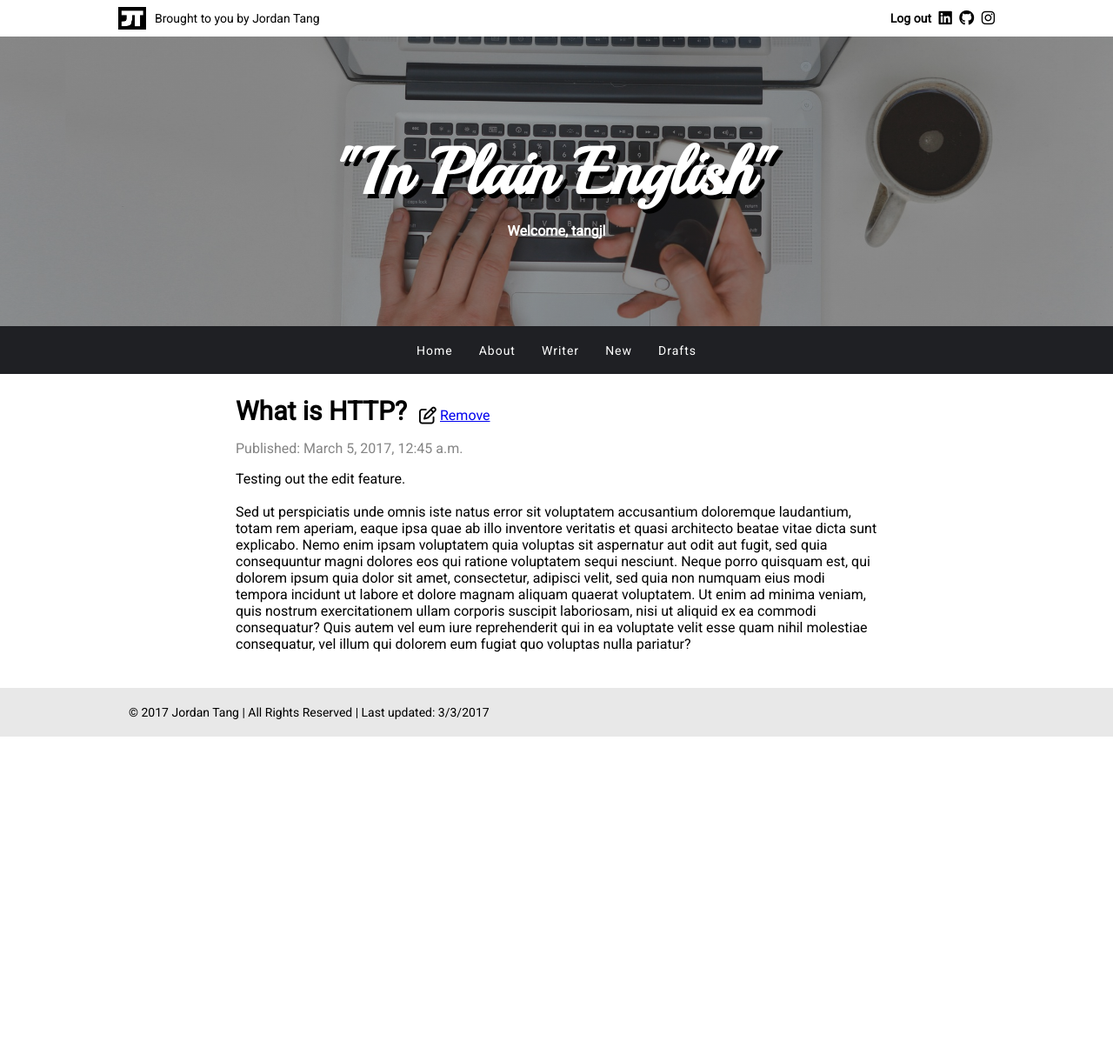
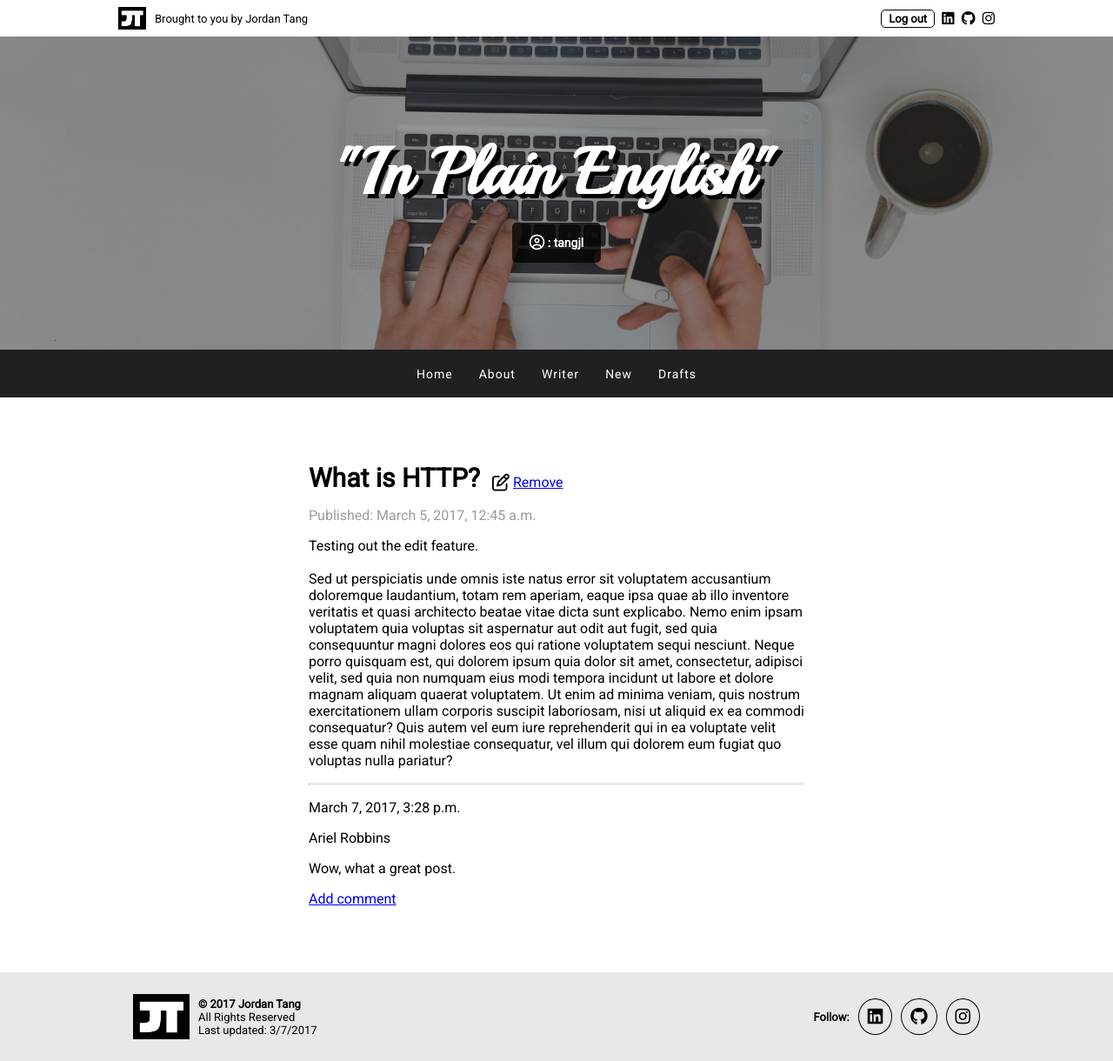
Before and after one commit to tangjl/blog, a Django app: page /post/2/ in a window 1280 px wide. Shown: the whole page at 87% size. Before the commit the page ends 847 px from the top, so only its background shows below. Run offline with Django 3.2, Linux system fonts and the light colour scheme; a user stored in the database is signed in; data comes from the database, SQL or seed files in the repository; both versions use the stored data as it was after the commit; some libraries are stand-ins or nearby versions.

Commit message:
lots of layout additions, cards

```diff
--- a/app/admin.py
+++ b/app/admin.py
@@ -1,4 +1,5 @@
 from django.contrib import admin
-from .models import Post
+from .models import Post, Comment
 
 admin.site.register(Post)
+admin.site.register(Comment)
--- a/app/models.py
+++ b/app/models.py
@@ -14,5 +14,22 @@ class Post(models.Model):
         self.published_date = timezone.now()
         self.save()
 
+    def approved_comments(self):
+        return self.comments.filter(approved_comment=True)
+
     def __str__(self):
         return self.title
+
+class Comment(models.Model):
+    post = models.ForeignKey('app.Post', related_name='comments')
+    author = models.CharField(max_length=200)
+    text = models.TextField()
+    created_date = models.DateTimeField(default=timezone.now)
+    approved_comment = models.BooleanField(default=False)
+
+    def approve(self):
+        self.approved_comment = True
+        self.save()
+
+    def __str__(self):
+        return self.text
--- a/app/static/css/style.css
+++ b/app/static/css/style.css
@@ -11,7 +11,7 @@ header {
     display: flex;
     justify-content: space-between;
     align-items: center;
-    font-size: 14px;
+    font-size: 13px;
     padding: 8px;
 }
 .header-text {
@@ -25,18 +25,38 @@ header {
     color: #000;
     margin-right: 5px;
 }
+.icon-link-3 {
+    border: 1px solid #000;
+    color: #000;
+    padding: 8px;
+    border-radius: 50%;
+    margin-left: 10px;
+    transition: 0.5s;
+    font-size: 16px;
+}
+.icon-link-3:hover {
+    background-color: #000;
+    color: #FFF;
+}
+.icon-link-4 {
+    color: #FFF;
+    text-decoration: none;
+    font-size: 20px;
+}
 .icon-side {
     margin-right: 10px;
 }
 hr {
     border-top: 2px solid #e8e8e8;
+    width: 100%;
 }
 .badge {
     display: flex;
     font-size: 11px;
     padding: 10px 15px;
     width: fit-content;
-    margin-top: 10px;
+    margin: 0 auto;
+    margin-top: 50px;
 }
 .icon {
     width: 80px;
@@ -48,6 +68,16 @@ hr {
 .left {
     display: flex;
     align-items: center;
+}
+.left-footer {
+    display: flex;
+    align-items: center;
+    text-align: center;
+}
+.right {
+    display: flex;
+    align-items: center;
+    margin-top: 15px;
 }
 h1 {
     font-size: 34px;
@@ -74,11 +104,13 @@ h3 a {
 h4 {
     color: #FFF;
     margin: 0;
-    font-size: 16px;
+    font-size: 14px;
+    background-color: rgba(0,0,0,0.75);
+    padding: 15px 20px;
+    border-radius: 5px;
 }
 h5 {
-    margin-top: 0;
-    margin-bottom: 25px;
+    margin: 0;
     font-size: 20px;
 }
 .logo {
@@ -86,14 +118,28 @@ h5 {
     height: 26px;
     margin-right: 10px;
 }
+.logo-2 {
+    width: 65px;
+    height: 52px;
+    margin-right: 10px;
+    display: none;
+}
 .subtext {
-    color: #848484;
+    color: #9b9b9b;
     font-size: 14px;
 }
 .log {
     color: #000;
     text-decoration: none;
     font-weight: 700;
+    border: 1px solid #000;
+    border-radius: 5px;
+    padding: 2px 8px;
+    transition: 0.5s;
+}
+.log:hover {
+    background-color: #000;
+    color: #FFF;
 }
 p {
     font-size: 14px;
@@ -126,15 +172,35 @@ p {
     color: #FFF;
     font-size: 12px;
     letter-spacing: 1px;
-    transition: 0.4s;
+}
+.bar {
+    position: absolute;
+    top: 0;
+    left: 0;
+    width: 100%;
+    background-color: #1F2024;
+    color: #FFF;
+    padding: 10px 15px;
+    font-size: 13px;
+    display: flex;
+    justify-content: space-between;
+    align-items: center;
+}
+.card {
+    box-shadow: 0px 0px 10px #e8e8e8;
+    padding: 25px;
+    padding-top: 60px;
+    position: relative;
+    border: 1px solid #e8e8e8;
+    margin-bottom: 50px;
 }
 .container {
     width: 100%;
-    padding: 25px 15px;
+    padding: 40px 15px;
 }
 .inner-container {
     width: 100%;
-    padding: 25px 15px;
+    padding: 75px 15px;
 }
 .wrapper {
     display: flex;
@@ -149,15 +215,25 @@ p {
     text-decoration: none;
     margin-left: 10px;
 }
+.bolded {
+    font-weight: 900;
+}
+.underlined {
+    text-decoration: underline;
+}
 footer {
     background-color: #e8e8e8;
-    font-size: 14px;
     display: flex;
     justify-content: center;
 }
 .footer-content {
-    padding: 20px;
+    padding: 25px;
     width: 100%;
+    display: flex;
+    justify-content: space-between;
+    align-items: center;
+    flex-direction: column;
+    font-size: 13px;
 }
 .link {
     color: #000;
@@ -238,6 +323,12 @@ footer {
     .badge {font-size: 14px; padding: 10px 15px;}
     .icon {width: 110px;}
     .recent-nav {padding: 20px;}
-    .inner-container {width: 60%;}
+    .inner-container {width: 600px;}
     .nav-item {margin: 0 15px;}
+    .logo-2 {display: initial;}
+    .footer-content {flex-direction: row;}
+    .right {margin-top: 0px;}
+    .left-footer {text-align: left;}
+    .bar {font-size: 16px;}
+    .icon-link-3 {font-size: 20px; padding: 10px;}
 }
--- a/app/templates/app/base.html
+++ b/app/templates/app/base.html
@@ -4,7 +4,7 @@
 <html lang="en">
     <head>
         <meta charset="UTF-8"/>
-        <title>"In Plain English"</title>
+        <title>In Plain English</title>
         <meta name="viewport" content="width=device-width, initial-scale=1.0"/>
         <link rel="stylesheet" href="{% static 'css/style.css' %}">
         <link href="https://fonts.googleapis.com/css?family=Playball|Roboto" rel="stylesheet">
@@ -18,7 +18,7 @@
                     <a target="_blank" href="http://www.jordantang.com/"><img src="../../static/images/logo.png" class="logo"></a>
                     <span class="header-text">Brought to you by Jordan Tang</span>
                 </span>
-                <span class="right">
+                <span>
                     {% if user.is_authenticated %}
                     <a class="log" href="{% url 'logout' %}">Log out</a>
                     {% else %}
@@ -33,7 +33,7 @@
         <div class="top-container">
             <h1>"In Plain English"</h1>
             {% if user.is_authenticated %}
-                <h4>Welcome, {{ user.username }}</h4>
+                <h4><i class="fa fa-user-circle-o fa-lg" aria-hidden="true"></i> : {{ user.username }}</h4>
             {% endif %}
         </div>
 
@@ -44,7 +44,6 @@
             {% if user.is_authenticated %}
             <li class="nav-item"><a class="nav-link" href="{% url 'post_new' %}">New</a></li>
             <li class="nav-item"><a class="nav-link" href="{% url 'post_draft_list' %}">Drafts</a></li>
-            <!-- {{ user.username }}  -->
             {% endif %}
         </ul>
 
@@ -55,7 +54,20 @@
 
         <footer>
             <div class="footer-content">
-                © 2017 Jordan Tang | All Rights Reserved | Last updated: 3/3/2017
+                <span class="left-footer">
+                    <a target="_blank" href="http://www.jordantang.com/"><img src="../../static/images/logo.png" class="logo-2"></a>
+                    <div>
+                        <span class="bolded">© 2017 Jordan Tang</span><br>
+                        All Rights Reserved<br>
+                        Last updated: 3/7/2017<br>
+                    </div>
+                </span>
+                <span class="right">
+                    <span class="bolded">Follow:</span>
+                    <a target="_blank" class="icon-link-3" href="https://www.linkedin.com/in/jordan-tang/"><i class="fa fa-linkedin-square" aria-hidden="true"></i></a>
+                    <a target="_blank" class="icon-link-3" href="https://github.com/tangjl/"><i class="fa fa-github" aria-hidden="true"></i></a>
+                    <a target="_blank" class="icon-link-3" href="https://www.instagram.com/shakespls/"><i class="fa fa-instagram" aria-hidden="true"></i></a>
+                </span>
             </div>
         </footer>
     </body>
--- a/app/templates/app/post_detail.html
+++ b/app/templates/app/post_detail.html
@@ -15,5 +15,24 @@
             <a class="" href="{% url 'post_publish' pk=post.pk %}">Publish</a>
         {% endif %}
         <p>{{ post.text|linebreaksbr }}</p>
+
+        <hr>
+        {% for comment in post.comments.all %}
+            {% if user.is_authenticated or comment.approved_comment %}
+            <div>
+                <p>{{ comment.created_date }}</p>
+                {% if not comment.approved_comment %}
+                    <a class="" href="{% url 'comment_remove' pk=comment.pk %}">Remove</a>
+                    <a class="" href="{% url 'comment_approve' pk=comment.pk %}">Approve</a>
+                {% endif %}
+                <p>{{ comment.author }}</p>
+                <p>{{ comment.text|linebreaks }}</p>
+            </div>
+            {% endif %}
+        {% empty %}
+            <p>No comments</p>
+        {% endfor %}
+        <a class="" href="{% url 'add_comment_to_post' pk=post.pk %}">Add comment</a>
     </div>
+
 {% endblock %}
--- a/app/urls.py
+++ b/app/urls.py
@@ -11,4 +11,7 @@ urlpatterns = [
     url(r'^drafts/$', views.post_draft_list, name='post_draft_list'),
     url(r'^post/(?P<pk>\d+)/publish/$', views.post_publish, name='post_publish'),
     url(r'^post/(?P<pk>\d+)/remove/$', views.post_remove, name='post_remove'),
+    url(r'^post/(?P<pk>\d+)/comment/$', views.add_comment_to_post, name='add_comment_to_post'),
+    url(r'^comment/(?P<pk>\d+)/approve/$', views.comment_approve, name='comment_approve'),
+    url(r'^comment/(?P<pk>\d+)/remove/$', views.comment_remove, name='comment_remove'),
 ]
--- a/app/views.py
+++ b/app/views.py
@@ -1,7 +1,7 @@
 from django.shortcuts import render, get_object_or_404
 from django.utils import timezone
-from .models import Post
-from .forms import PostForm
+from .models import Post, Comment
+from .forms import PostForm, CommentForm
 from django.shortcuts import redirect
 from django.contrib.auth.decorators import login_required
 
@@ -63,3 +63,29 @@ def post_remove(request, pk):
     post = get_object_or_404(Post, pk=pk)
     post.delete()
     return redirect('post_list')
+
+def add_comment_to_post(request, pk):
+    post = get_object_or_404(Post, pk=pk)
+    if request.method == "POST":
+        form = CommentForm(request.POST)
+        if form.is_valid():
+            comment = form.save(commit=False)
+            comment.post = post
+            comment.save()
+            return redirect('post_detail', pk=post.pk)
+    else:
+        form = CommentForm()
+    return render(request, 'app/add_comment_to_post.html', {'form': form})
+
+@login_required
+def comment_approve(request, pk):
+    comment = get_object_or_404(Comment, pk=pk)
+    comment.approve()
+    return redirect('post_detail', pk=comment.post.pk)
+
+@login_required
+def comment_remove(request, pk):
+    comment = get_object_or_404(Comment, pk=pk)
+    post_pk = comment.post.pk
+    comment.delete()
+    return redirect('post_detail', pk=post_pk)
```
Also changed, not shown: other parts of app/static/css/style.css (+18 -9 lines), app/forms.py (+7 -1 lines), app/templates/app/about_blog.html (+4 -3 lines), app/templates/app/about_writer.html (+10 -9 lines), app/templates/app/add_comment_to_post.html (added, +9 -0 lines), app/templates/app/post_draft_list.html (+9 -3 lines), app/templates/app/post_list.html (+10 -4 lines), app/templates/registration/login.html (+4 -3 lines), app/migrations/0002_comment.py (added), app/static/images/logo.png, db.sqlite3.
